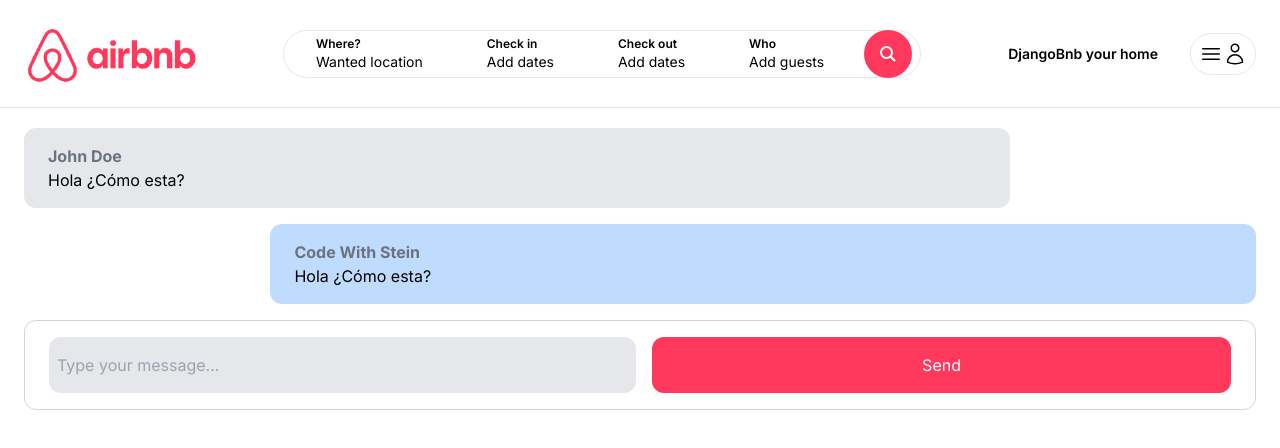
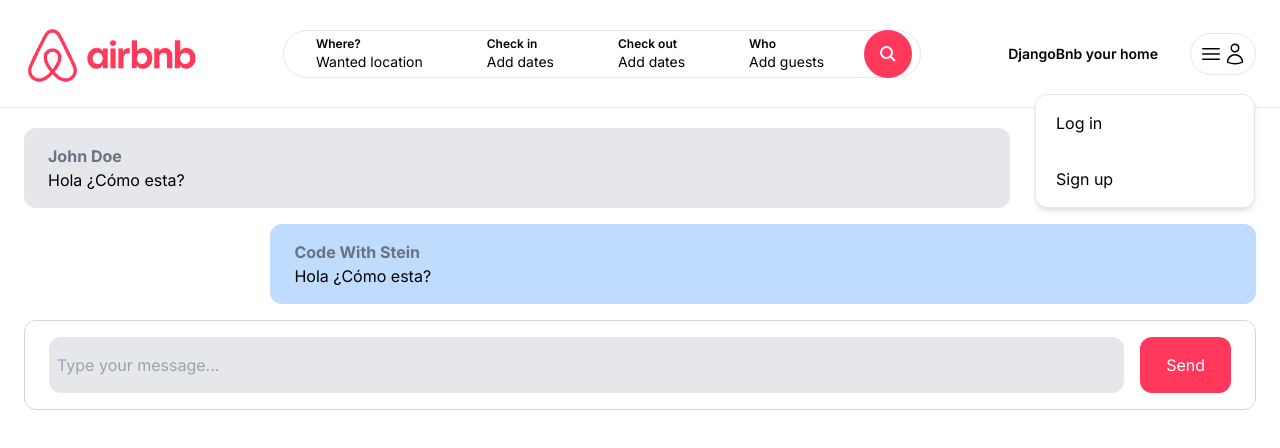
Before and after one commit to Rolando1233/AirbnbFrontend, a Next.js app: page /inbox/1 in a window 1280 px wide. Both pictures are taken after a click on the button 1222 px from the left and 53 px from the top of the page. Shown: the top 448 px of the page. Built offline with nearby package versions, Linux system fonts and the light colour scheme.

Commit message:
User menu popup

```diff
--- a/app/components/forms/CustomButton.tsx
+++ b/app/components/forms/CustomButton.tsx
@@ -12,7 +12,7 @@
     return (
         <div
             onClick={onClick}
-            className={`w-full py-4 bg-airbnb hover:bg-airbnb-dark text-white text-center rounded-xl transition cursor-pointer ${className}`}
+            className={`w-40 py-4 bg-airbnb hover:bg-airbnb-dark text-white text-center rounded-xl transition cursor-pointer ${className}`}
         >
             {label}
         </div>
--- /dev/null
+++ b/app/components/navbar/MenuLink.tsx
@@ -0,0 +1,22 @@
+'use client'
+
+interface MenuLinkProps{
+    label: string;
+    onClick: () => void;
+}
+
+const MenuLink: React.FC<MenuLinkProps> = ({
+    label,
+    onClick
+}) => {
+    return (
+        <div
+        onClick={onClick}
+            className="px-5 py-4 cursor-pointer hover:bg-gray-100 transition"
+        >
+            {label}
+        </div>
+    )
+}
+
+export default MenuLink;
--- a/app/components/navbar/UserNav.tsx
+++ b/app/components/navbar/UserNav.tsx
@@ -1,7 +1,17 @@
+'use client'
+
+import { useState } from "react";
+import MenuLink from "./MenuLink";
+
 const UserNav = ()=>{
+    const [isOpen, setIsOpen] = useState(false)
+
     return(
         <div className="p-2 relative inline-block border rounded-full">
-            <button className="flex items-center ">
+            <button
+                onClick={() => setIsOpen(!isOpen)}
+                className="flex items-center "
+            >
                 <svg fill="none" viewBox="0 0 24 24" strokeWidth="1.5" stroke="currentColor" className="w-6 h-6">
                     <path strokeLinecap="round" strokeLinejoin="round" d="M3.75 6.75h16.5M3.75 12h16.5m-16.5 5.25h16.5" />
                 </svg>
@@ -10,6 +20,19 @@
                     <path strokeLinecap="round" strokeLinejoin="round" d="M15.75 6a3.75 3.75 0 1 1-7.5 0 3.75 3.75 0 0 1 7.5 0ZM4.501 20.118a7.5 7.5 0 0 1 14.998 0A17.933 17.933 0 0 1 12 21.75c-2.676 0-5.216-.584-7.499-1.632Z" />
                 </svg>
             </button>
+
+            {isOpen && (
+                <div className="w-[220px] absolute top-[60px] right-0 bg-white border rounded-xl shadow-md flex flex-col cursor-pointer">
+                    <MenuLink
+                        label='Log in'
+                        onClick={() => console.log('Clicked button')}
+                    />
+                    <MenuLink
+                        label='Sign up'
+                        onClick={() => console.log('Clicked button')}
+                    />
+                </div>
+            )}
         </div>
     )
 }
```
